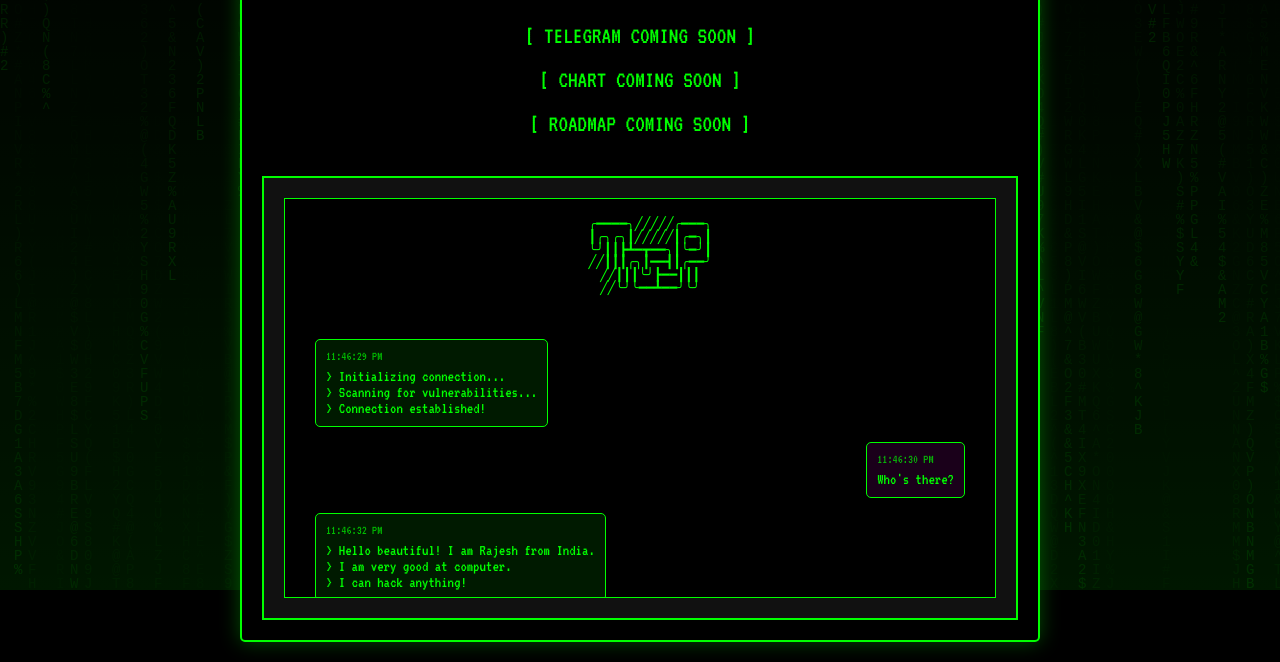
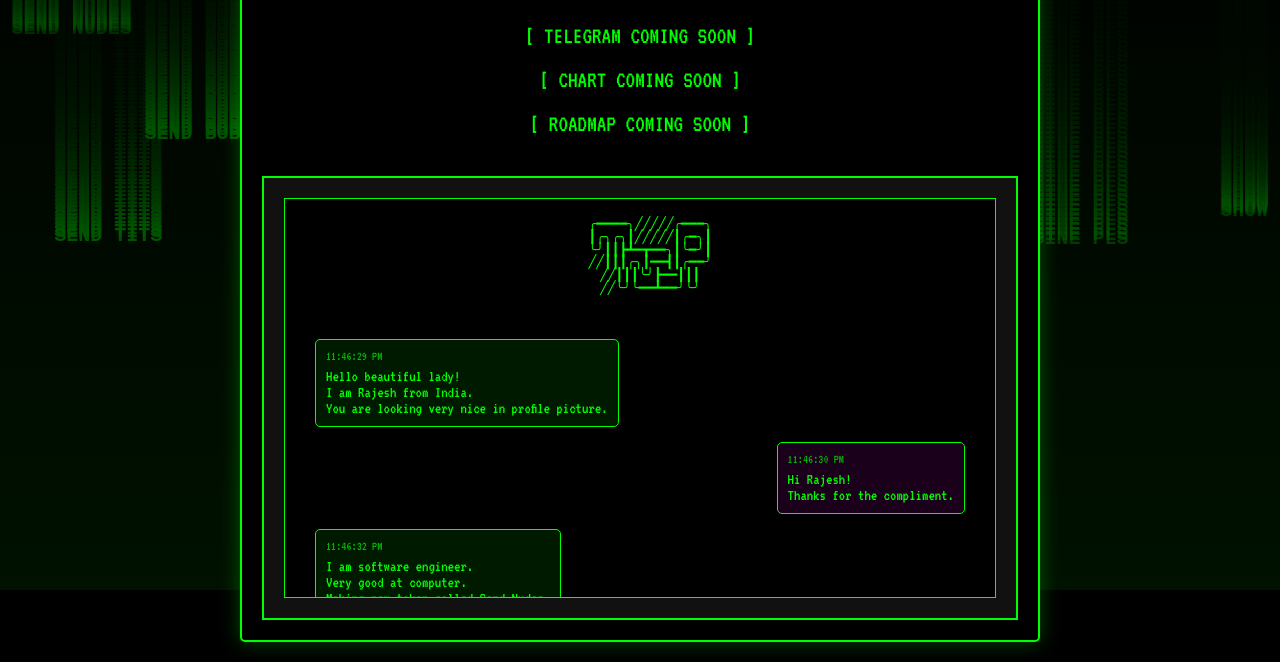
Before and after one commit to broiscodingtpc/sendz, a plain HTML site: page index.html in a window 1280 px wide. Shown: the part 210-872 px from the top of the page. Drawn offline with Linux system fonts and the light colour scheme.

Commit message:
Add files via upload

```diff
--- a/index.html
+++ b/index.html
@@ -12,7 +12,7 @@
     <div class="container">
         <div class="terminal">
             <div class="terminal-header">
-                <span class="terminal-title">HACKER_CHAT.exe</span>
+                <span class="terminal-title">VAGNE_CHAT.exe</span>
                 <div class="terminal-buttons">
                     <span class="terminal-button"></span>
                     <span class="terminal-button"></span>
--- a/script.js
+++ b/script.js
@@ -7,91 +7,128 @@ function createMatrixRain() {
     canvas.style.width = '100%';
     canvas.style.height = '100%';
     canvas.style.zIndex = '-1';
-    canvas.style.opacity = '0.1';
+    canvas.style.opacity = '0.3';
     document.body.appendChild(canvas);
 
     const ctx = canvas.getContext('2d');
     canvas.width = window.innerWidth;
     canvas.height = window.innerHeight;
 
-    const chars = 'ABCDEFGHIJKLMNOPQRSTUVWXYZ0123456789@#$%^&*()';
-    const charArray = chars.split('');
-    const fontSize = 14;
-    const columns = canvas.width / fontSize;
+    const texts = [
+        'SEND BOBS',
+        'SEND VAGINE',
+        'SEND VAGNE',
+        'SHOW BOOBS',
+        'SHOW VAGINE',
+        'SHOW VAGNE',
+        'SEND NUDES',
+        'SHOW NUDES',
+        'BOOBS PLS',
+        'VAGINE PLS',
+        'SEND TITS',
+        'SHOW TITS',
+        'BOOBS NOW',
+        'VAGINE NOW',
+        'SEND BOOBS',
+        'SHOW BOOBS',
+        'PLS SEND',
+        'PLS SHOW',
+        'NEED BOOBS',
+        'NEED VAGINE'
+    ];
+    const fontSize = 20;
+    const columns = Math.floor(canvas.width / (fontSize * 6));
     const drops = [];
 
-    for (let i = 0; i < columns; i++) {
-        drops[i] = 1;
+    for (let i = 0; i < columns * 1.5; i++) {
+        drops[i] = {
+            y: Math.random() * -canvas.height,
+            speed: 2 + Math.random() * 3,
+            text: texts[Math.floor(Math.random() * texts.length)],
+            opacity: 0.5 + Math.random() * 0.5,
+            x: Math.random() * canvas.width
+        };
     }
 
     function draw() {
         ctx.fillStyle = 'rgba(0, 0, 0, 0.05)';
         ctx.fillRect(0, 0, canvas.width, canvas.height);
-        ctx.fillStyle = '#0F0';
-        ctx.font = fontSize + 'px monospace';
 
         for (let i = 0; i < drops.length; i++) {
-            const text = charArray[Math.floor(Math.random() * charArray.length)];
-            ctx.fillText(text, i * fontSize, drops[i] * fontSize);
+            const drop = drops[i];
+            ctx.fillStyle = `rgba(0, 255, 0, ${drop.opacity})`;
+            ctx.font = `bold ${fontSize}px monospace`;
+            ctx.fillText(drop.text, drop.x, drop.y);
 
-            if (drops[i] * fontSize > canvas.height && Math.random() > 0.975) {
-                drops[i] = 0;
+            drop.y += drop.speed;
+
+            if (drop.y > canvas.height) {
+                drop.y = Math.random() * -100;
+                drop.text = texts[Math.floor(Math.random() * texts.length)];
+                drop.opacity = 0.5 + Math.random() * 0.5;
+                drop.x = Math.random() * canvas.width;
+                drop.speed = 2 + Math.random() * 3;
             }
-            drops[i]++;
         }
     }
 
-    setInterval(draw, 33);
+    setInterval(draw, 20);
 }
 
 // Chat conversation
 const conversation = [
     {
         sender: 'indian',
-        content: `> Initializing connection...
-> Scanning for vulnerabilities...
-> Connection established!`,
+        content: `Hello beautiful lady!
+I am Rajesh from India.
+You are looking very nice in profile picture.`,
         delay: 1000
     },
     {
         sender: 'girl',
-        content: `Who's there?`,
+        content: `Hi Rajesh!
+Thanks for the compliment.`,
         delay: 2000
     },
     {
         sender: 'indian',
-        content: `> Hello beautiful! I am Rajesh from India.
-> I am very good at computer.
-> I can hack anything!`,
+        content: `I am software engineer.
+Very good at computer.
+Making new token called Send Nudes.
+You want to be first investor?`,
         delay: 3000
     },
     {
         sender: 'girl',
-        content: `Oh really? What can you hack?`,
+        content: `Send Nudes?
+That's an interesting name...`,
         delay: 2000
     },
     {
         sender: 'indian',
-        content: `> I can hack your heart!
-> *typing furiously*
-> *sweating profusely*`,
+        content: `Yes madam!
+First token for beautiful ladies.
+You send nudes, token go up.
+Very simple business model.`,
         delay: 3000
     },
     {
         sender: 'girl',
-        content: `That's cute... but can you hack my webcam?`,
+        content: `Oh, I see...
+That's quite... creative.`,
         delay: 2000
     },
     {
         sender: 'indian',
-        content: `> *nervous typing*
-> *glasses fogging up*
-> SEND NUDES!`,
+        content: `Please madam,
+SEND NUDES!
+For token success!`,
         delay: 3000
     },
     {
         sender: 'girl',
-        content: `SHOW VAGNE!`,
+        content: `SHOW VAGNE!
+For token growth!`,
         delay: 2000
     }
 ];
```
